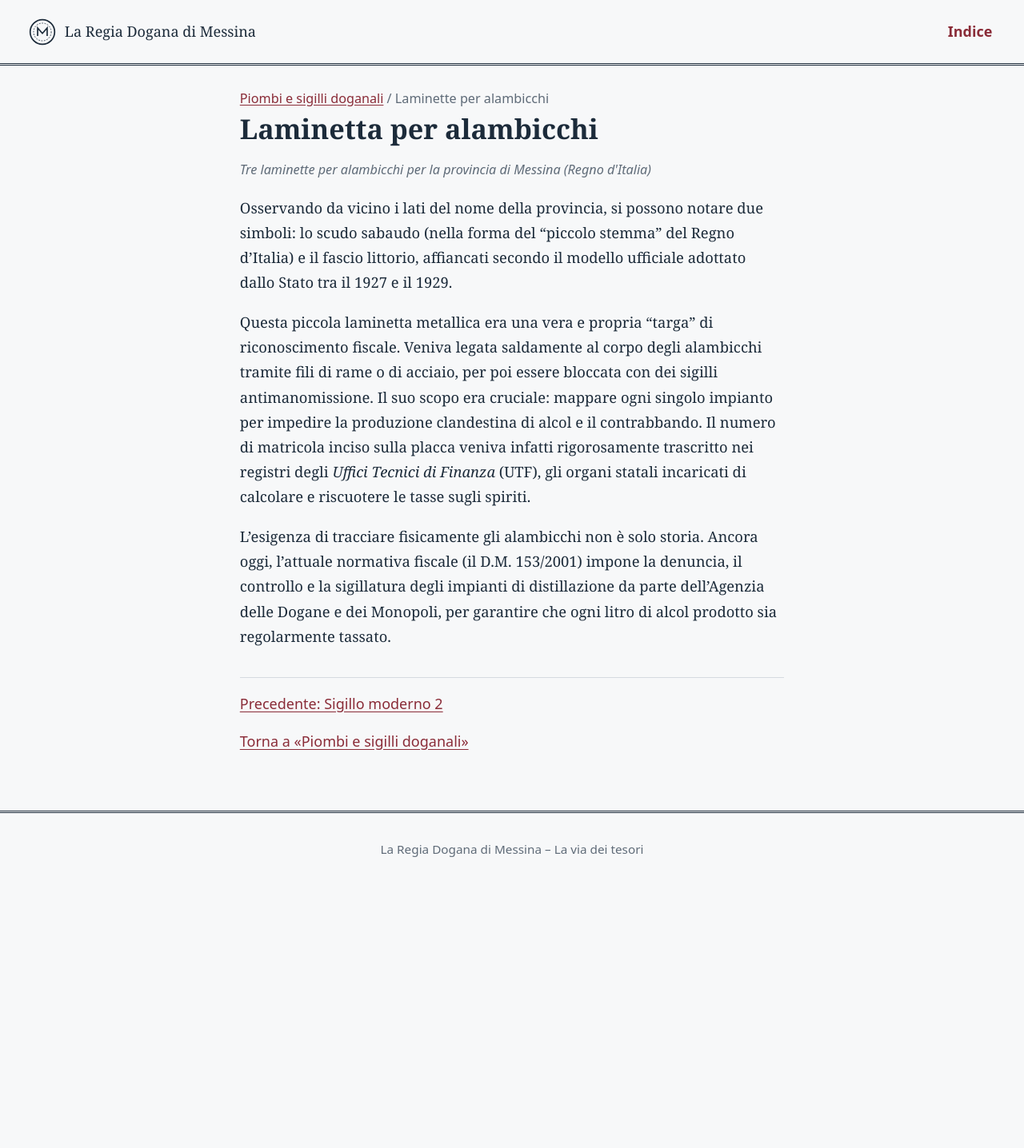
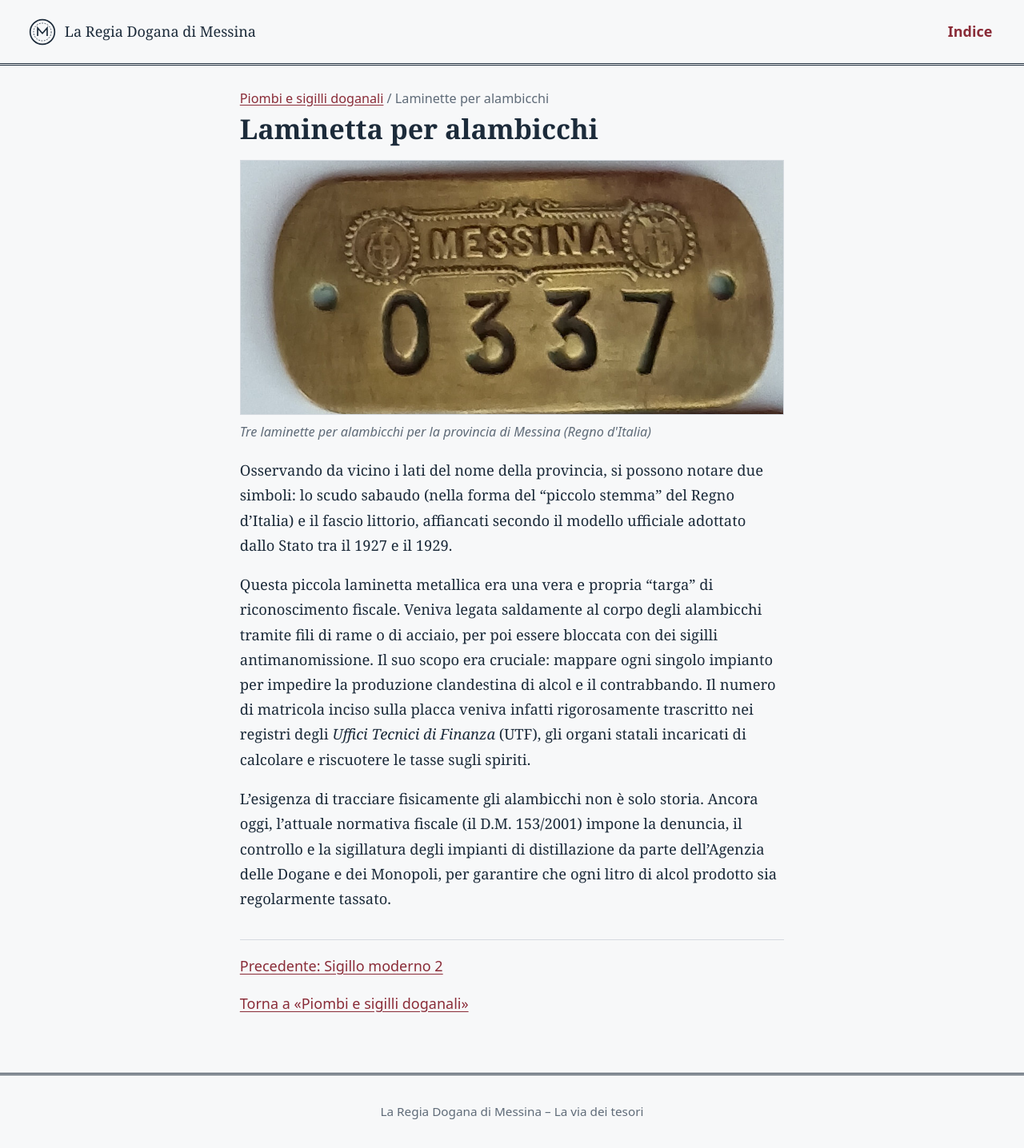
Before and after one commit to GiuseppeLB/regia-dogana-di-Messina, a Jekyll site: the page built from _oggetti/laminetta-alambicchi-1.md, in a window 1280 px wide. Shown: the whole page at 80% size. Built offline with Jekyll 4.4.1, drawn with Linux system fonts in a browser that asks for light colours; before the commit the page ends 1108 px from its top, so only the background shows below that.

Commit message:
Update _oggetti/laminetta-alambicchi-1.md (via Pages CMS)

```diff
--- a/_oggetti/laminetta-alambicchi-1.md
+++ b/_oggetti/laminetta-alambicchi-1.md
@@ -4,6 +4,7 @@ title: Laminetta per alambicchi
 pagina: sigilli
 sezione: Laminette per alambicchi
 ordine: 7
+foto: /assets/foto/laminetta_alambicchi.jpg
 alt: Laminetta per alambicchi
 didascalia: Tre laminette per alambicchi per la provincia di Messina (Regno d'Italia)
 ---
```
